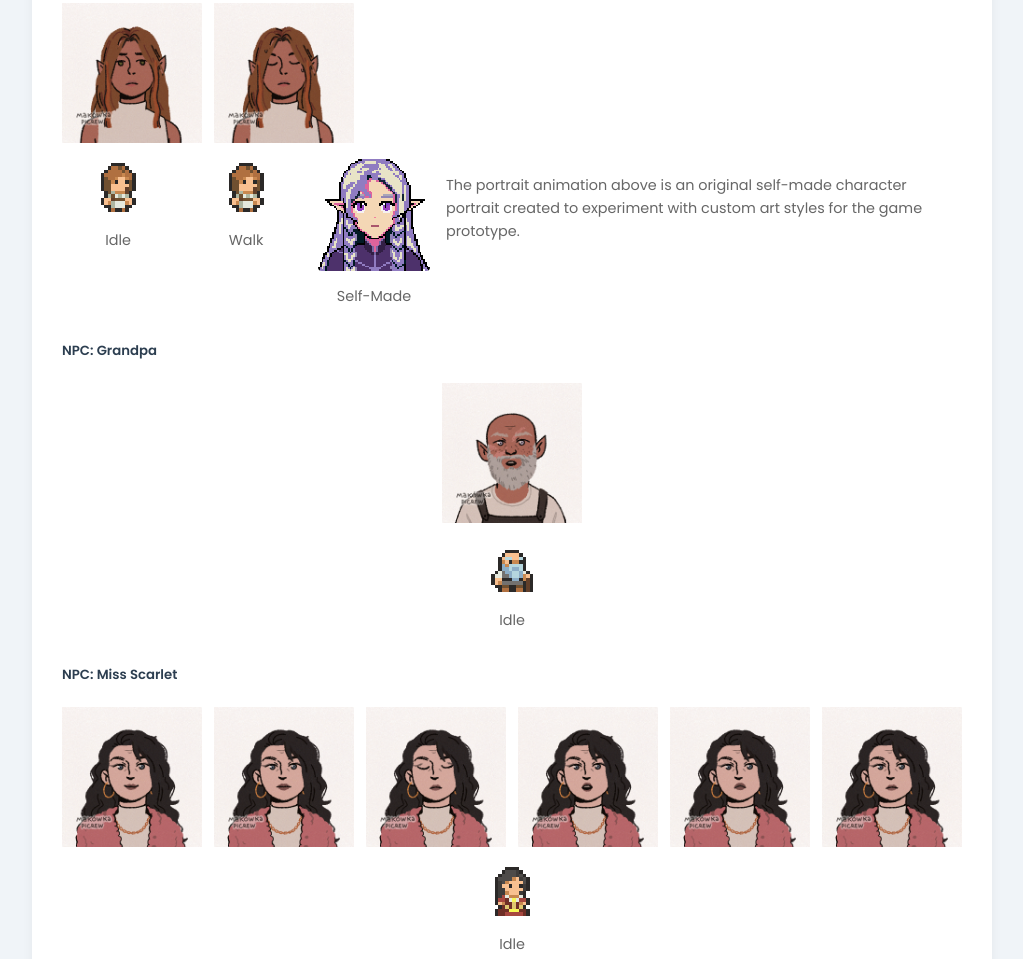
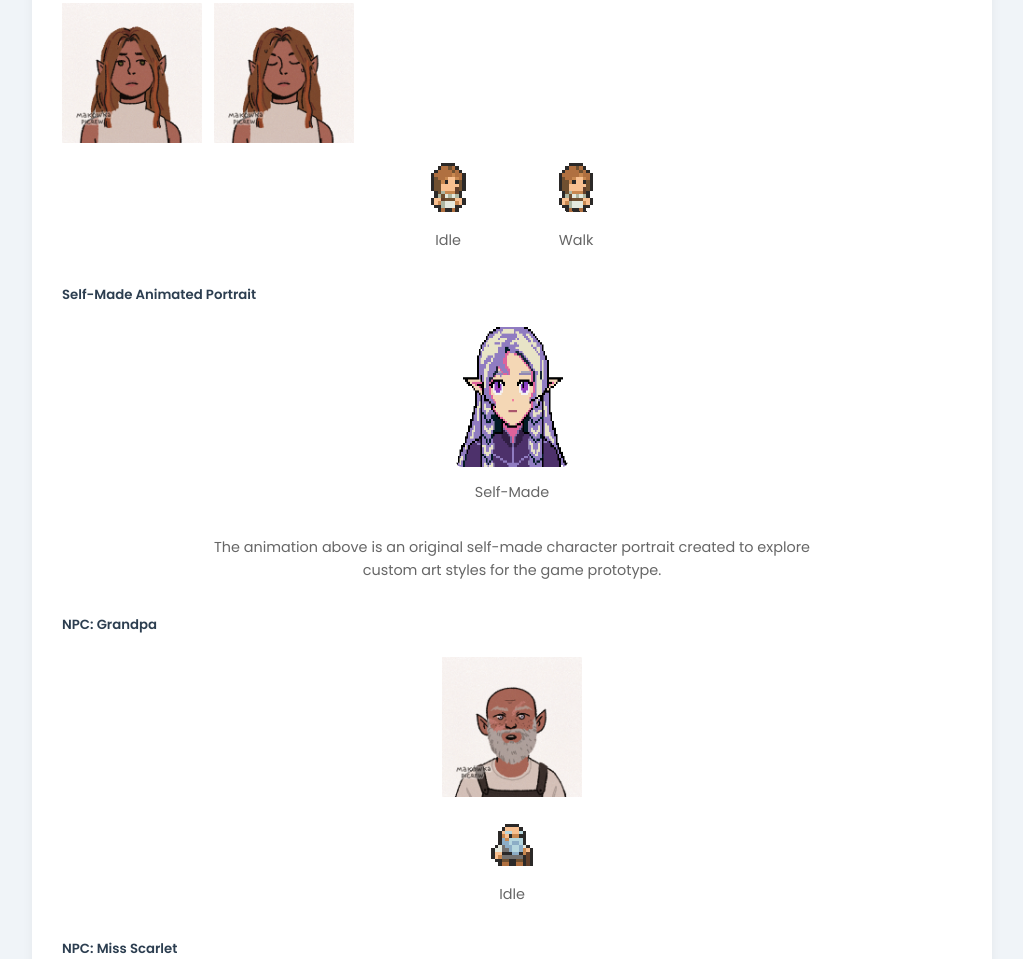
Before and after one commit to PixisTeng/PixisTeng, a plain HTML site: page index.html in a window 1280 px wide. Shown: the part 3190-4149 px from the top of the page, without its empty margins (128-1151 px from the left). Drawn offline with Linux system fonts and the light colour scheme.

Commit message:
Update index.html

```diff
--- a/index.html
+++ b/index.html
@@ -287,19 +287,25 @@
           />
           <figcaption>Walk</figcaption>
         </figure>
+        </div>
 
+       <h5>Self-Made Animated Portrait</h5>
+        <div class="gif-demo">
           <figure>
             <img
               src="images/PlayerGirl_Recreated.gif"
-            alt="Recreated Girl Portrait Animation"
-            title="Self-Made Portrait Loop"
+              alt="Self-Made Animated Portrait"
+              title="Original Animated Character Portrait"
+              style="image-rendering: auto; height: 140px; border-radius: 6px;"
             />
             <figcaption>Self-Made</figcaption>
           </figure>
-        <p style="font-size:0.9em; color:#666;"> The portrait animation above is an original self-made character portrait created to experiment with custom art styles for the game prototype. </p>
+        </div>
 
+        <p style="font-size:0.9em; color:#666; text-align: center; max-width: 600px; margin: 12px auto 32px;">
+          The animation above is an original self-made character portrait created to explore custom art styles for the game prototype.
+        </p>
 
-      </div>
 
 
       <h5>NPC: Grandpa</h5>
```
Lines whose indentation alone changed are shown as unchanged.
